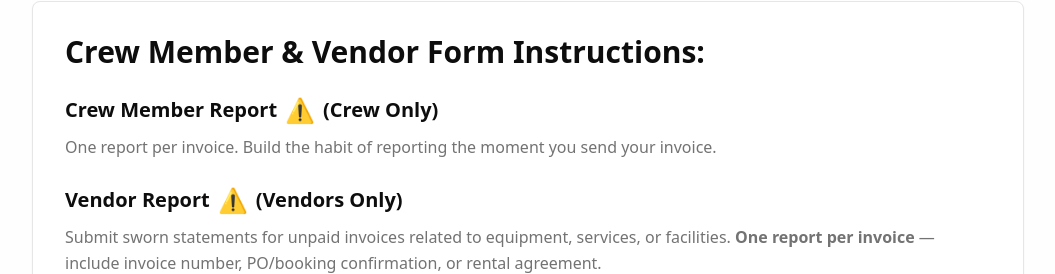
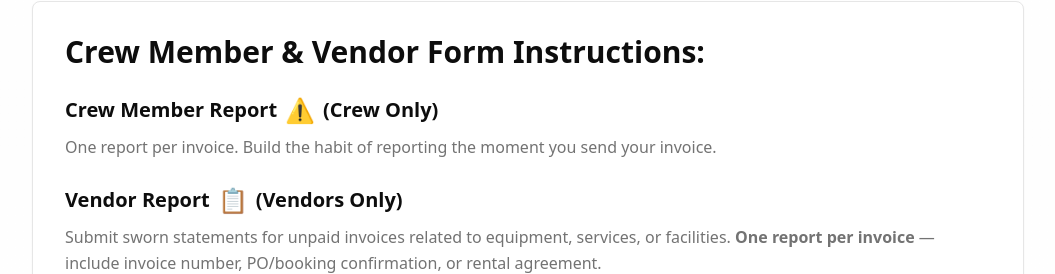
Before and after one commit to levijawara/leakedliability, a React (Vite) app: page /how-it-works in a window 1280 px wide. Shown: the part 3127-3401 px from the top of the page, without its empty margins (112-1167 px from the left). Built offline with nearby package versions, Linux system fonts and the light colour scheme; no server answers; the database is empty; the HTML template or start-up script is replaced by a standard one.

Commit message:
Fix: Update emoji on How It Works page

```diff
--- a/src/pages/HowItWorks.tsx
+++ b/src/pages/HowItWorks.tsx
@@ -218,7 +218,7 @@ const HowItWorks = () => {
             </div>
             <div>
               <h3 className="font-bold text-xl mb-2 flex items-center gap-2">
-                Vendor Report <span className="text-2xl">⚠️</span> (Vendors Only)
+                Vendor Report <span className="text-2xl">📋</span> (Vendors Only)
               </h3>
               <p className="text-muted-foreground leading-relaxed">
                 Submit sworn statements for unpaid invoices related to equipment, services, or facilities. <strong>One report per invoice</strong> — include invoice number, PO/booking confirmation, or rental agreement.
```
